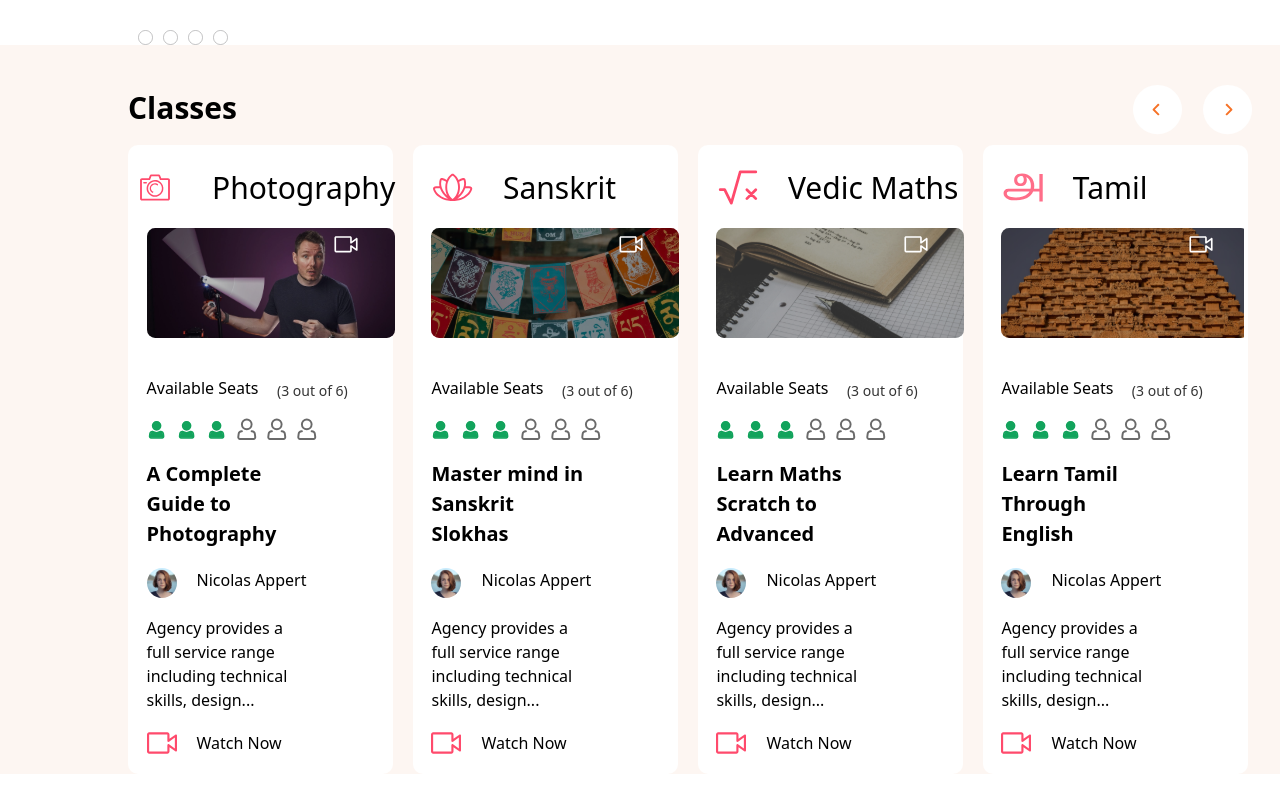
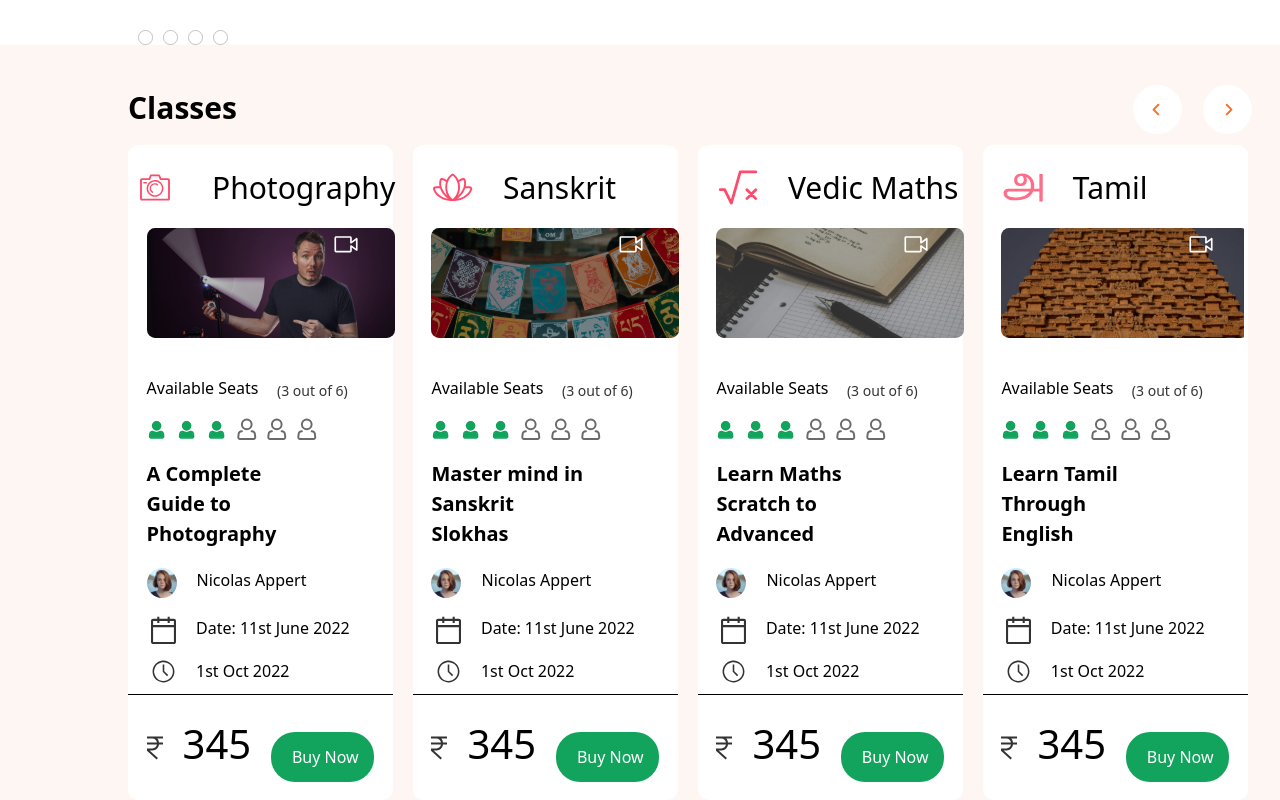
Before and after one commit to Aswin2062/schoolbus, a Next.js app in the folder schoolbus/: page /mainHome in a window 1280 px wide. Shown: the part 482-1282 px from the top of the page. Before the commit the page ends 1256 px from the top, so only its background shows below. Built offline with nearby package versions, Linux system fonts and the light colour scheme.

Commit message:
main page third componnt done

```diff
--- a/schoolbus/src/Client/Components/Home/homeThird.tsx
+++ b/schoolbus/src/Client/Components/Home/homeThird.tsx
@@ -1,5 +1,13 @@
 import React from 'react'
 import Image from 'next/image';
+
+
+
+
+// const now = new Date();
+// console.log(now);
+// let today = new Date().toISOString().slice(0, 10);
+
 
 function HomeThird() {
   return (
@@ -96,13 +104,22 @@ function HomeThird() {
               <p>Nicolas Appert</p>
             </div>
 
-            <p className="w-[20vh] m-[7%]">
-              Agency provides a full service range including technical skills,
-              design...
-            </p>
+            <div className="flex flex-row pl-[23px] gap-[20px]">
+              <Image src="/cal-icon.svg" alt="img1" width="25" height="25" />
+              <p>Date: 11st June 2022</p>
+            </div>
+            <div className="flex flex-row pl-[23px] gap-[20px] pt-[15px]">
+              <Image src="/time-icon.svg" alt="img1" width="25" height="25" />
+              <p>1st Oct 2022</p>
+            </div>
+            <div className="bg-[black] w-[100%] h-[1px] mt-[10px]"></div>
+
             <div className="flex flex-row gap-[20px] m-[7%] ">
-              <Image src="/watch.svg" alt="img1" width="30" height="30" />
-              <p>Watch Now</p>
+              <Image src="/rupee-icon.svg" alt="img1" width="30" height="30" />
+              <p className="text-[40px]">345</p>
+              <div className="flex  justify-center h-[50px] w-[200px] mt-[18px]  bg-[#12A35C] text-white  Poppins font-light rounded-3xl pr-[15px] pl-[20px] pt-[5px] pb-[5px]">
+                <button type="submit">Buy Now </button>
+              </div>
             </div>
           </div>
           <div className="w-[23%] bg-[white] rounded-[10px] pt-[20px]">
@@ -175,13 +192,22 @@ function HomeThird() {
               <p>Nicolas Appert</p>
             </div>
 
-            <p className="w-[20vh] m-[7%]">
-              Agency provides a full service range including technical skills,
-              design...
-            </p>
+            <div className="flex flex-row pl-[23px] gap-[20px]">
+              <Image src="/cal-icon.svg" alt="img1" width="25" height="25" />
+              <p>Date: 11st June 2022</p>
+            </div>
+            <div className="flex flex-row pl-[23px] gap-[20px] pt-[15px]">
+              <Image src="/time-icon.svg" alt="img1" width="25" height="25" />
+              <p>1st Oct 2022</p>
+            </div>
+            <div className="bg-[black] w-[100%] h-[1px] mt-[10px]"></div>
+
             <div className="flex flex-row gap-[20px] m-[7%] ">
-              <Image src="/watch.svg" alt="img1" width="30" height="30" />
-              <p>Watch Now</p>
+              <Image src="/rupee-icon.svg" alt="img1" width="30" height="30" />
+              <p className="text-[40px]">345</p>
+              <div className="flex  justify-center h-[50px] w-[200px] mt-[18px]  bg-[#12A35C] text-white  Poppins font-light rounded-3xl pr-[15px] pl-[20px] pt-[5px] pb-[5px]">
+                <button type="submit">Buy Now </button>
+              </div>
             </div>
           </div>
           <div className="w-[23%] bg-[white] rounded-[10px] pt-[20px]">
@@ -254,13 +280,22 @@ function HomeThird() {
               <p>Nicolas Appert</p>
             </div>
 
-            <p className="w-[20vh] m-[7%]">
-              Agency provides a full service range including technical skills,
-              design...
-            </p>
+            <div className="flex flex-row pl-[23px] gap-[20px]">
+              <Image src="/cal-icon.svg" alt="img1" width="25" height="25" />
+              <p>Date: 11st June 2022</p>
+            </div>
+            <div className="flex flex-row pl-[23px] gap-[20px] pt-[15px]">
+              <Image src="/time-icon.svg" alt="img1" width="25" height="25" />
+              <p>1st Oct 2022</p>
+            </div>
+            <div className="bg-[black] w-[100%] h-[1px] mt-[10px]"></div>
+
             <div className="flex flex-row gap-[20px] m-[7%] ">
-              <Image src="/watch.svg" alt="img1" width="30" height="30" />
-              <p>Watch Now</p>
+              <Image src="/rupee-icon.svg" alt="img1" width="30" height="30" />
+              <p className="text-[40px]">345</p>
+              <div className="flex  justify-center h-[50px] w-[200px] mt-[18px]  bg-[#12A35C] text-white  Poppins font-light rounded-3xl pr-[15px] pl-[20px] pt-[5px] pb-[5px]">
+                <button type="submit">Buy Now </button>
+              </div>
             </div>
           </div>
           <div className="w-[23%] bg-[white] rounded-[10px] pt-[20px]">
@@ -326,20 +361,28 @@ function HomeThird() {
               )}
             </div>
             <p className="w-[20vh] m-[7%] text-[20px] font-semibold">
-              Learn Tamil Through English
+              Learn Tamil Through<br></br> English
             </p>
             <div className="flex flex-row gap-[20px] m-[7%]">
               <Image src="/eve-pic-1.svg" alt="img1" width="30" height="30" />
               <p>Nicolas Appert</p>
             </div>
+            <div className="flex flex-row pl-[23px] gap-[20px]">
+              <Image src="/cal-icon.svg" alt="img1" width="25" height="25" />
+              <p>Date: 11st June 2022</p>
+            </div>
+            <div className="flex flex-row pl-[23px] gap-[20px] pt-[15px]">
+              <Image src="/time-icon.svg" alt="img1" width="25" height="25" />
+              <p>1st Oct 2022</p>
+            </div>
+            <div className="bg-[black] w-[100%] h-[1px] mt-[10px]"></div>
 
-            <p className="w-[20vh] m-[7%]">
-              Agency provides a full service range including technical skills,
-              design...
-            </p>
             <div className="flex flex-row gap-[20px] m-[7%] ">
-              <Image src="/watch.svg" alt="img1" width="30" height="30" />
-              <p>Watch Now</p>
+              <Image src="/rupee-icon.svg" alt="img1" width="30" height="30" />
+              <p className="text-[40px]">345</p>
+              <div className="flex  justify-center h-[50px] w-[200px] mt-[18px]  bg-[#12A35C] text-white  Poppins font-light rounded-3xl pr-[15px] pl-[20px] pt-[5px] pb-[5px]">
+                <button type="submit">Buy Now </button>
+              </div>
             </div>
           </div>
         </div>
```
Also changed, not shown: schoolbus/public/cal-icon.svg (added), schoolbus/public/time-icon.svg (added).
